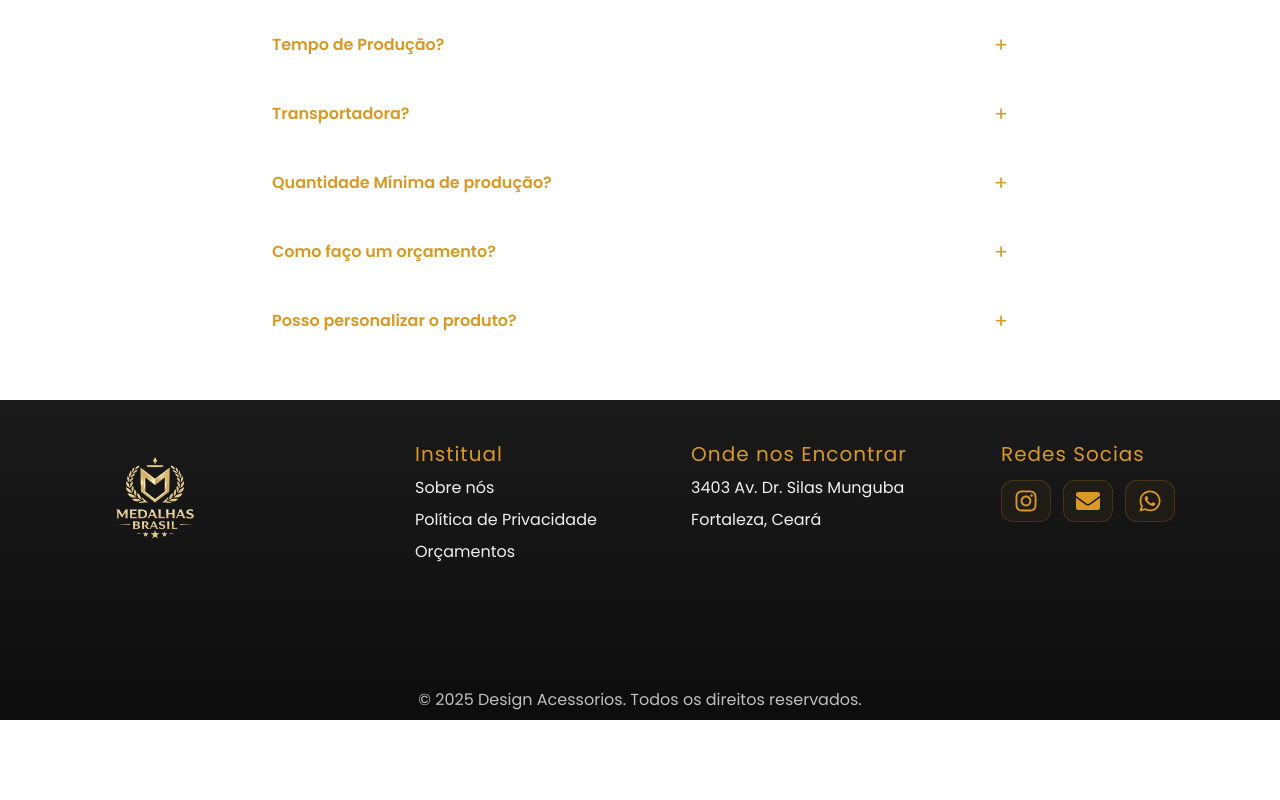
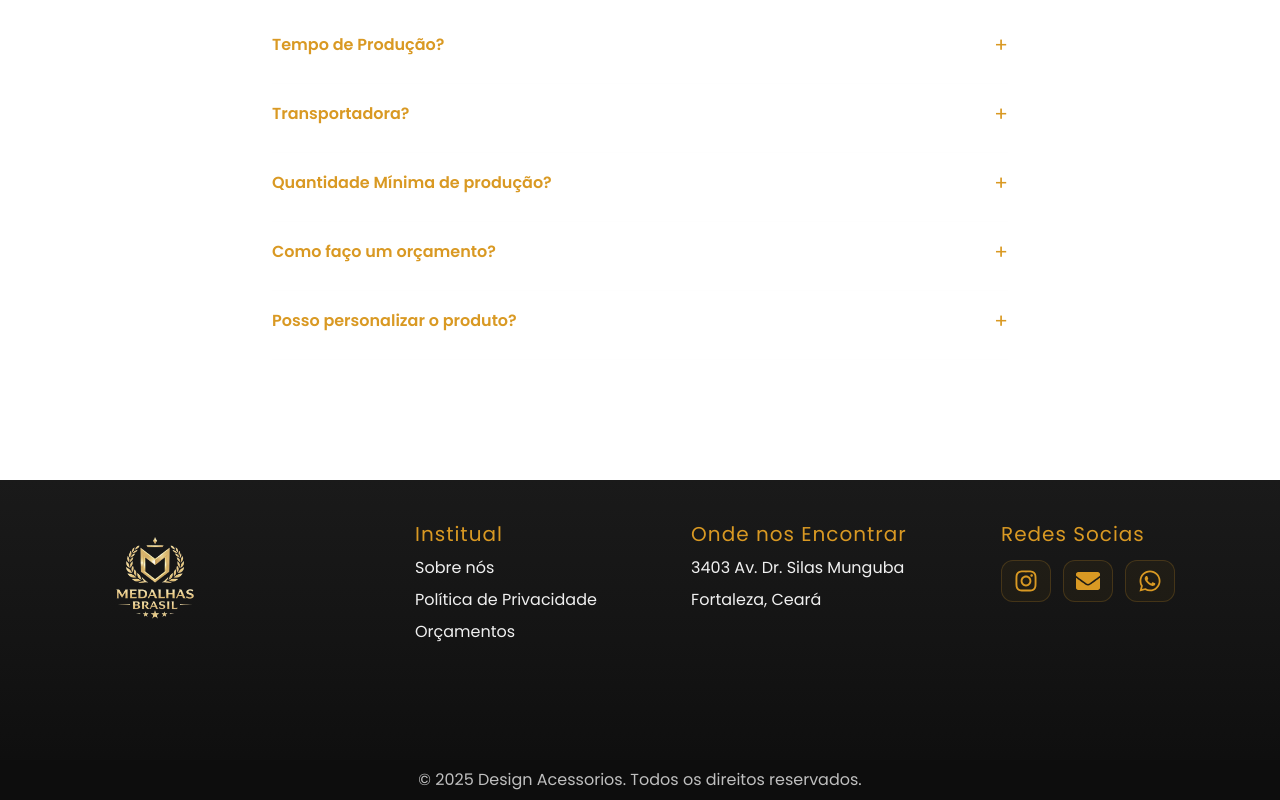
Before and after one commit to Equipe-NextSolve/medalhas-brasil, a Next.js app: page / in a window 1280 px wide. Shown: the part 4064-4864 px from the top of the page. Before the commit the page ends 4784 px from the top, so only its background shows below. Built offline with nearby package versions, Linux system fonts and the light colour scheme.

Commit message:
arquivos na pasta componentes
margintop no footer e marginbottom negativo na pagina de about

```diff
--- a/src/app/About/page.jsx
+++ b/src/app/About/page.jsx
@@ -1,11 +1,11 @@
 import React from 'react'
-import About from './About'
-import MedalAbout from './MedalAbout'
+import About from '../../components/About/About'
+import MedalAbout from '../../components/About/MedalAbout'
 import Messenger from '@/utils/Messenger'
 
 export default function page() {
     return (
-        <div className='w-full min-h-screen pt-10'>
+        <div className='w-full min-h-screen pt-10 -mb-20'>
             <About />
             <MedalAbout />
             <Messenger />
--- a/src/app/Politics/page.jsx
+++ b/src/app/Politics/page.jsx
@@ -1,11 +1,11 @@
 import React from 'react'
 import PresentationPolitic from './PresentationPolitic'
-import ContentPolitic from './ContentPolitic'
+import ContentPolitic from '../../components/Politics/ContentPolitic'
 import Messenger from '@/utils/Messenger'
 
 export default function page() {
     return (
-        <section className='w-full min-h-screen pt-15'>
+        <section className='w-full min-h-screen pt-15 '>
             <ContentPolitic />
             <PresentationPolitic />
             <Messenger />
--- a/src/app/Politics/ContentPolitic.jsx
+++ b/src/components/Politics/ContentPolitic.jsx
@@ -1,4 +1,3 @@
-import React from 'react'
 import Image from 'next/image'
 
 export default function ContentPolitic() {
--- a/src/app/Politics/PresentationPolitic.jsx
+++ b/src/components/Politics/PresentationPolitic.jsx
@@ -1,5 +1,3 @@
-import React from 'react'
-
 export default function PresentationPolitic() {
     return (
         <section className="relative w-full min-h-screen flex items-center justify-center py-20 px-6 overflow-hidden bg-gradient-to-br from-gray via-gray to-gray">
--- a/src/layout/Footer/Footer.jsx
+++ b/src/layout/Footer/Footer.jsx
@@ -3,7 +3,7 @@ import NavFooter from "./NavFooter"
 
 export default function Footer() {
     return (
-        <footer className="min-h-80 bg-darkGray w-full flex flex-col items-center relative justify-between "
+        <footer className="min-h-80 bg-darkGray w-full flex flex-col items-center relative justify-between mt-20"
             style={{ background: "linear-gradient(180deg, #1a1a1a 0%, #141414 50%, #0D0D0D 100%)" }}
         >
             <div className="flex flex-col sm:flex-row items-center justify-around w-full sm:mt-8">
```
Also changed, not shown: src/components/About/About.jsx (renamed from src/app/About/About.jsx), src/components/About/MedalAbout.jsx (renamed from src/app/About/MedalAbout.jsx), 1 other file (tests, documents, lock files or other folders).
